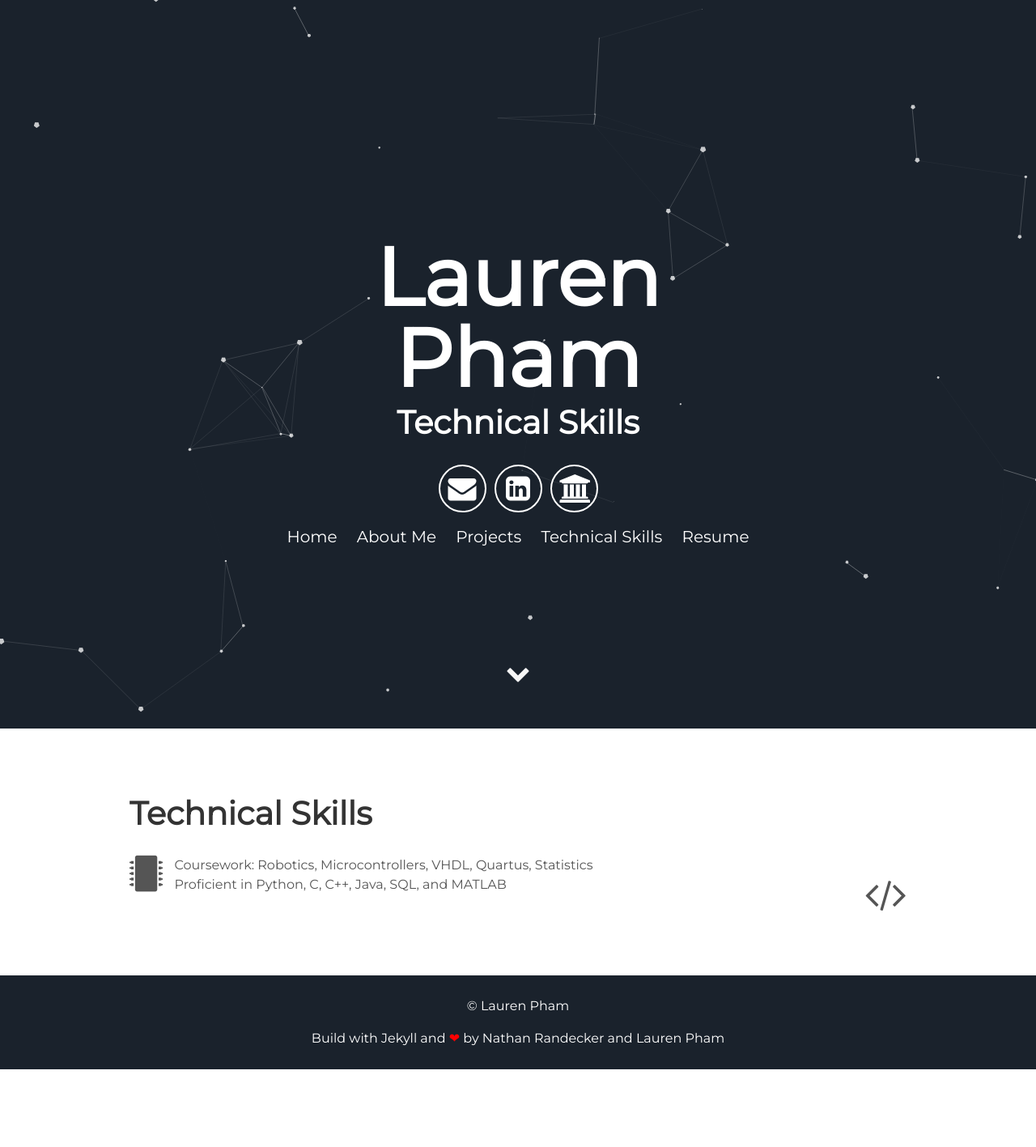
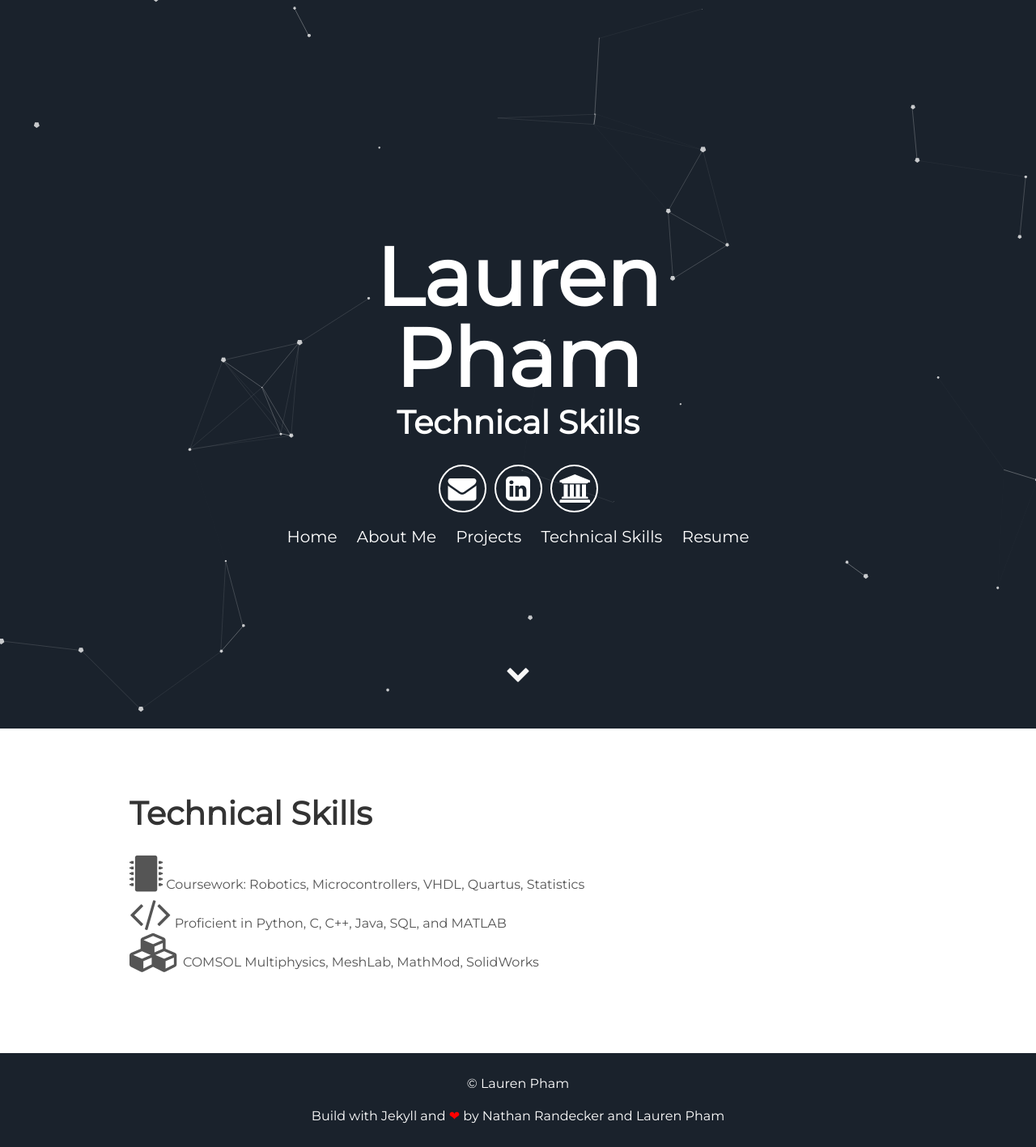
Before and after one commit to laurenpham/techskills, a Jekyll site: the page built from index.html, in a window 1280 px wide. Shown: the whole page at 81% size. Built offline with Jekyll 4.4.1, drawn with Linux system fonts in a browser that asks for light colours; before the commit the page ends 1321 px from its top, so only the background shows below that.

Commit message:
Update about.html

```diff
--- a/_includes/about.html
+++ b/_includes/about.html
@@ -4,11 +4,14 @@
   </head>
   <body>
     <h1>Technical Skills</h1>
-    <i class="fa fa-microchip fa-3x fa-pull-left"></i>
+    <i class="fa fa-microchip fa-3x"></i>
     Coursework: Robotics, Microcontrollers, VHDL, Quartus, Statistics
     <br>
-    <i class="fa fa-code fa-3x fa-pull-right"></i>
+    <i class="fa fa-code fa-3x"></i>
     Proficient in Python, C, C++, Java, SQL, and MATLAB
+    <br>
+    <i class="fa fa-cubes fa-3x"></i>
+    COMSOL Multiphysics, MeshLab, MathMod, SolidWorks
     <br>
   </body>
 </html>
```
